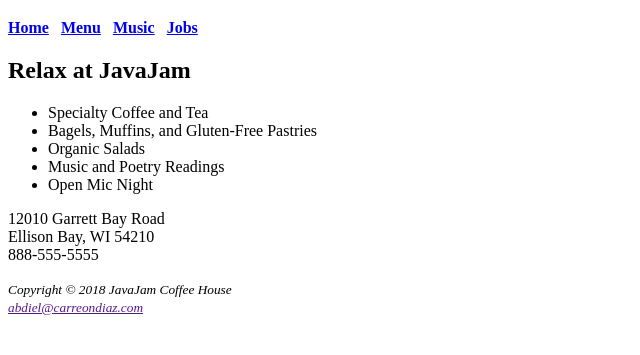
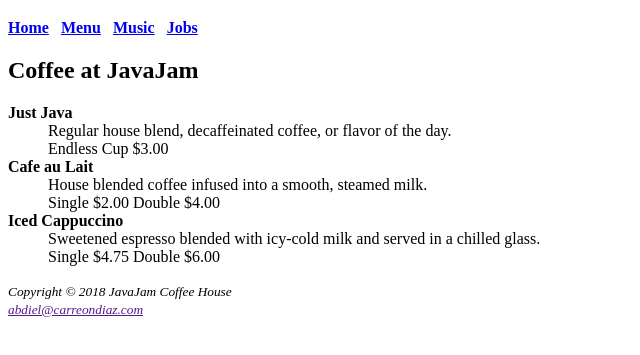
Before and after one commit to abdiel02/cswb110abdielsweb, a plain HTML site: page chapter2/JavaJam/menu.html in a window 1280 px wide. Shown: the part 61-416 px from the top of the page, without its empty margins (0-640 px from the left). Drawn offline with Linux system fonts and the light colour scheme.

Commit message:
JavaJam Menu Page Chapter 2 coding complete

```diff
--- a/chapter2/JavaJam/menu.html
+++ b/chapter2/JavaJam/menu.html
@@ -4,7 +4,7 @@
     <meta charset="UTF-8">
     <meta http-equiv="X-UA-Compatible" content="IE=edge">
     <meta name="viewport" content="width=device-width, initial-scale=1.0">
-    <title>JavaJam Cofee House</title>
+    <title>JavaJam Coffee House Menu</title>
 </head>
 <body>
     <h1>JavaJam Coffee House</h1>
@@ -18,20 +18,26 @@
 
     </nav>
     <main>
-        <h2>Relax at JavaJam</h2>
-        <ul>
-            <li>Specialty Coffee and Tea</li>
-            <li>Bagels, Muffins, and Gluten-Free Pastries</li>
-            <li>Organic Salads</li>
-            <li>Music and Poetry Readings</li>
-            <li>Open Mic Night</li>
-        </ul>
-        <div>
-            <p>12010 Garrett Bay Road<br>
-                Ellison Bay, WI 54210<br>
-                888-555-5555<br>
-            </p>
-        </div>
+        <h2>Coffee at JavaJam</h2>
+        <dl>
+            <dt><strong>Just Java</strong></dt>
+                <dd>
+                    Regular house blend, decaffeinated coffee, or flavor of the day.<br>
+                    Endless Cup $3.00
+                </dd>
+            <dt><strong>Cafe au Lait</strong></dt>
+                <dd>
+                    House blended coffee infused into a smooth, steamed milk.<br>
+                    Single $2.00 Double $4.00
+                </dd>
+            <dt><strong>Iced Cappuccino</strong></dt>
+                <dd>
+                    Sweetened espresso blended with icy-cold milk and served in a chilled glass.<br>
+                    Single $4.75 Double $6.00
+                </dd>
+
+        </dl>
+
     </main>
     <footer>
         <small>
```
